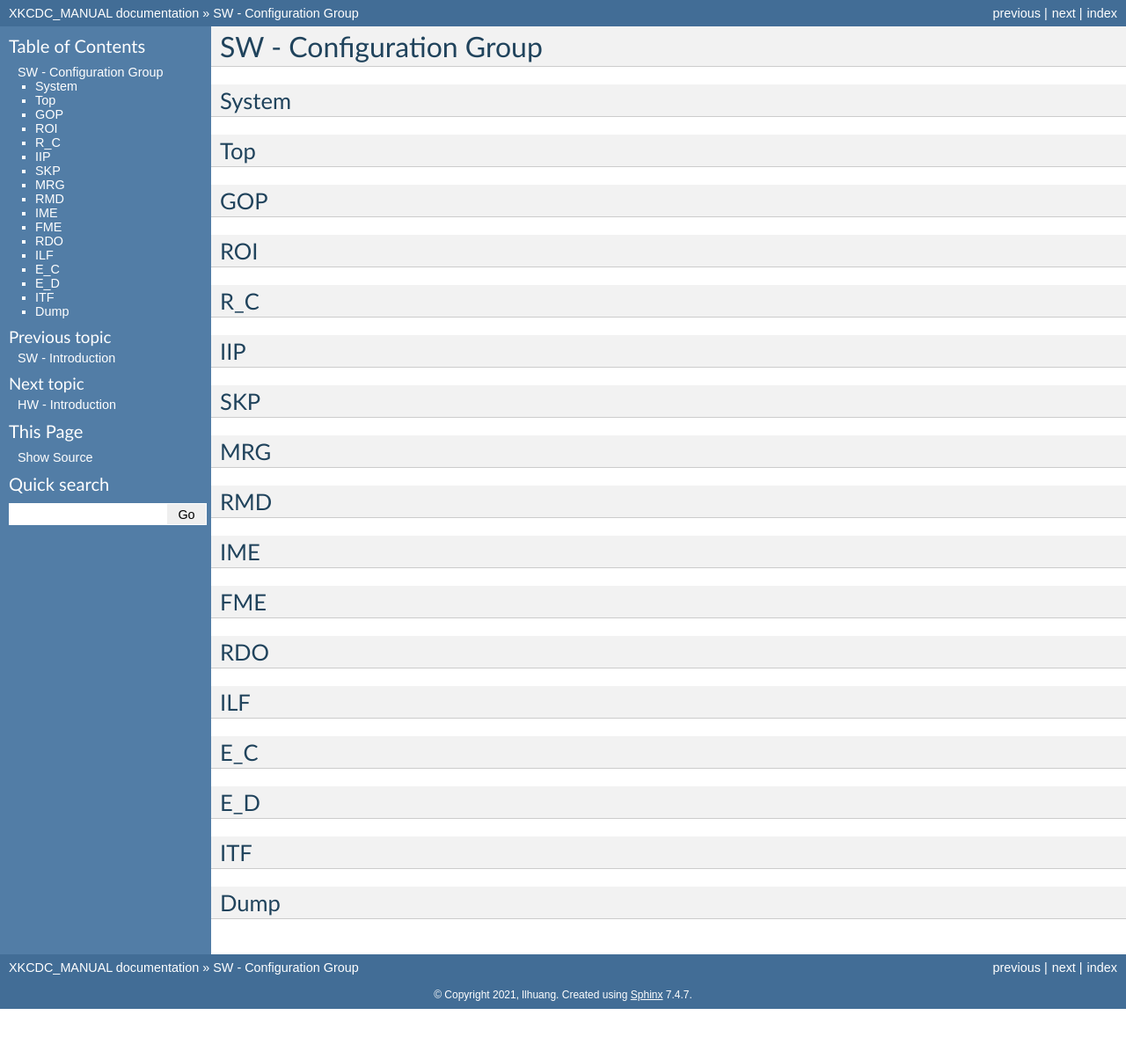
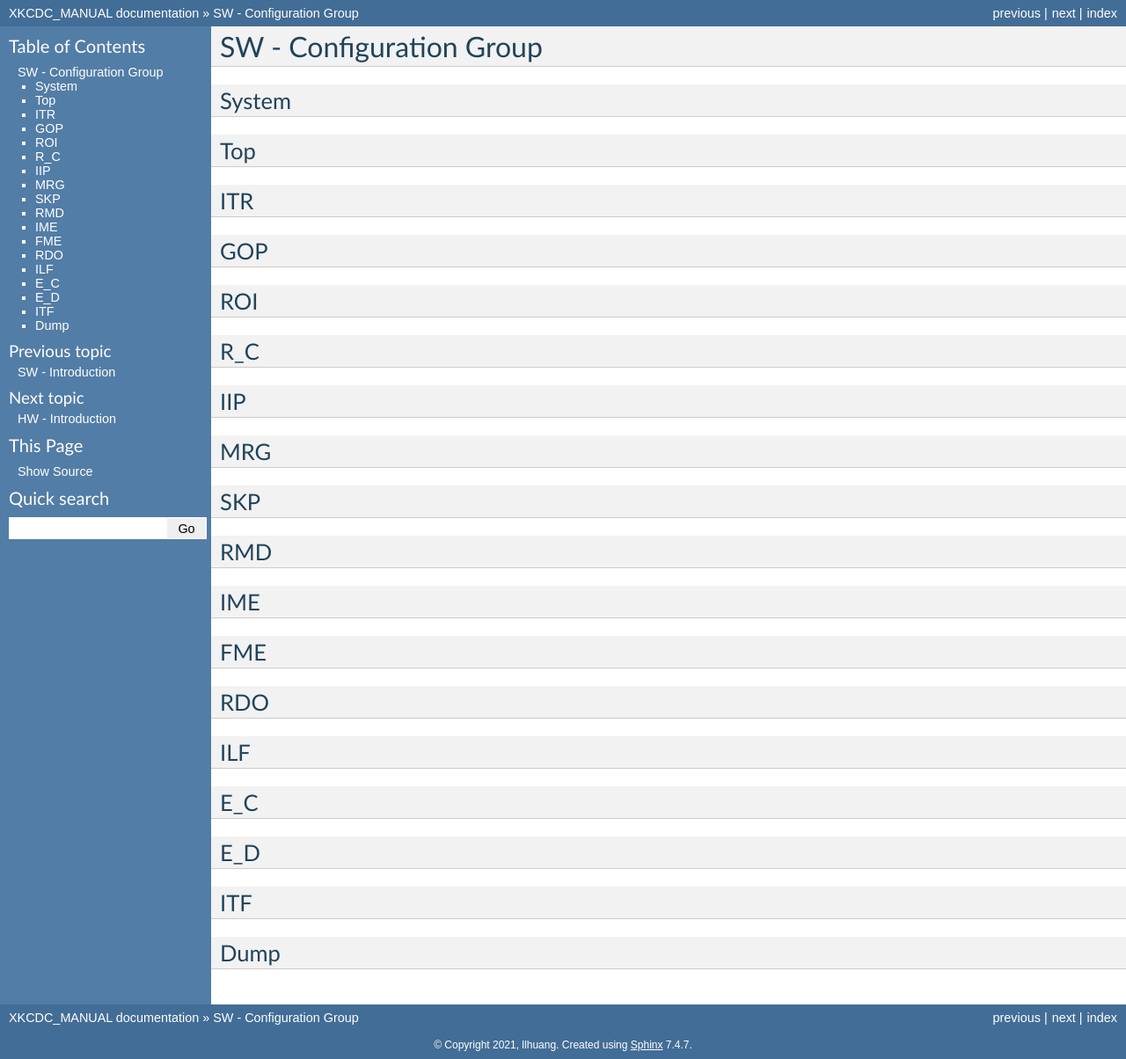
Before and after one commit to iamhll/xkcdc_manual, a Sphinx documentation site: the page built from manual/source/SwCfgGroup/main.rst, in a window 1280 px wide and 1204 px high. Shown: the whole window at 88% size. Built offline with Sphinx 7.4.7, drawn with Linux system fonts in a browser that asks for light colours.

Commit message:
1. ltr added  2. skp and mrg swaped

```diff
--- /dev/null
+++ b/manual/source/SwCfgGroup/ltr.rst
@@ -0,0 +1,2 @@
+ITR
+---
--- a/manual/source/SwCfgGroup/main.rst
+++ b/manual/source/SwCfgGroup/main.rst
@@ -3,12 +3,13 @@ SW - Configuration Group
 
 .. include:: system.rst
 .. include:: top.rst
+.. include:: ltr.rst
 .. include:: gop.rst
 .. include:: roi.rst
 .. include:: r_c.rst
 .. include:: iip.rst
+.. include:: mrg.rst
 .. include:: skp.rst
-.. include:: mrg.rst
 .. include:: rmd.rst
 .. include:: ime.rst
 .. include:: fme.rst
```
